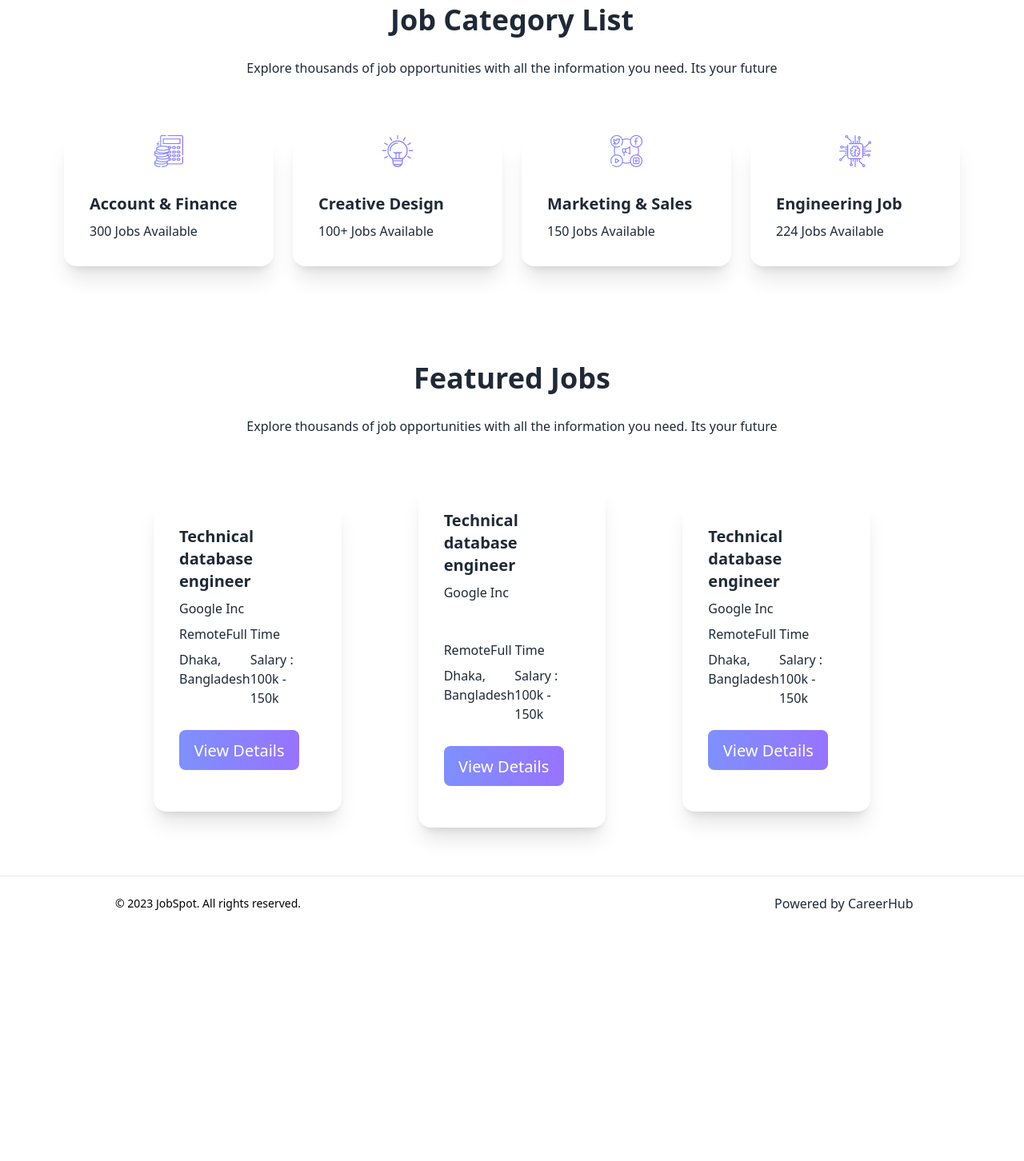
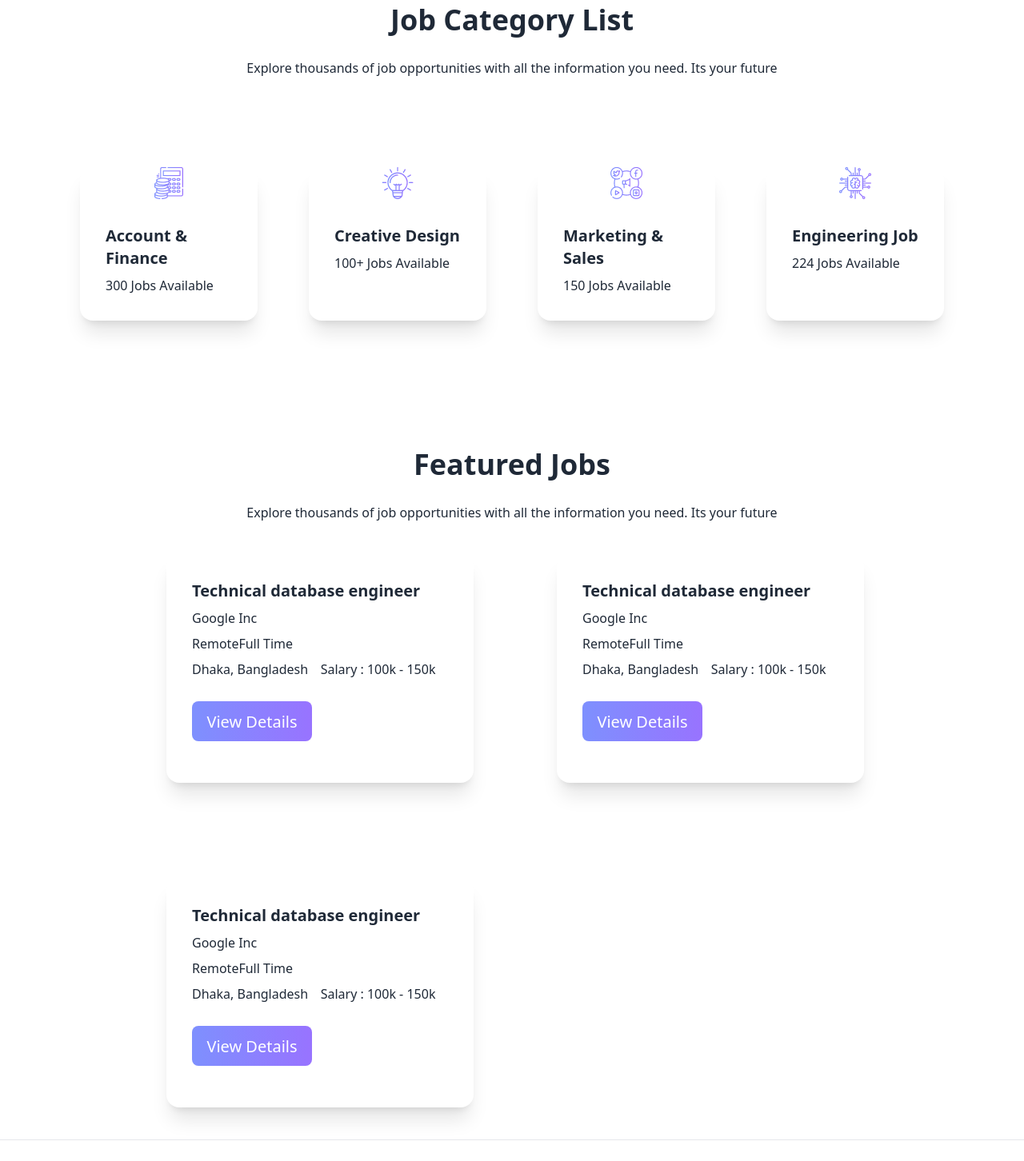
Before and after one commit to sajim-khan/career-hub, a React (Vite) app: page / in a window 1280 px wide. Shown: the part 540-1992 px from the top of the page at 80% size. Before the commit the page ends 1704 px from the top, so only its background shows below. Built offline with nearby package versions, Linux system fonts and the light colour scheme.

Commit message:
added card design when apply button clicked

```diff
--- a/public/category.json
+++ b/public/category.json
@@ -19,8 +19,8 @@
     },
     {
     "id": 4,
-    "imgUrl": "https://example.com/image4.jpg",
-    "title": "Marketing Specialist",
-    "totalJob": 20
+    "categoryLogo": "https://example.com/image4.jpg",
+    "categoryName": "Marketing Specialist",
+    "jobsAvailable": 20
     }
 ]
--- a/src/Components/AppliedJob/AppliedJob.jsx
+++ b/src/Components/AppliedJob/AppliedJob.jsx
@@ -1,13 +1,56 @@
-import React from 'react';
-import JobDetails from '../Job Details/JobDetails';
+import React from "react";
+import JobDetails from "../Job Details/JobDetails";
 
 const AppliedJob = () => {
-    return (
+  return (
+    <section>
       <div>
-        <h4>Applied Jobs</h4>
-        <JobDetails></JobDetails>
+        <h1 className="text-center font-semibold text-4xl bg-gray-200 py-10 ">
+          Applied Job
+        </h1>
       </div>
-    );
+      <div className="dropdown dropdown-right">
+        <label tabIndex={0} className="btn m-1">
+          Click
+        </label>
+        <ul
+          tabIndex={0}
+          className="dropdown-content menu p-2 shadow bg-base-100 rounded-box w-52"
+        >
+          <li>
+            <a>Item 1</a>
+          </li>
+          <li>
+            <a>Item 2</a>
+          </li>
+        </ul>
+      </div>
+      <div>
+        <div className="card card-side bg-base-100 mx-20 shadow-xl">
+          <figure className="p-5">
+            <img
+              src="/images/stock/photo-1635805737707-575885ab0820.jpg"
+              alt="Movie"
+            />
+          </figure>
+          <div className="card-body  justify-between">
+            <div>
+              <h2 className="card-title mb-3">Technical database engineer</h2>
+              <p className="mb-4">Google Inc</p>
+              <button className="me-5 button">Remote</button>
+              <button className="button">Full Time</button>
+              <div className=" my-5">
+                <p className="my-3">Dhaka, Bangladesh</p>
+                <p>Salary : 100k - 150k</p>
+              </div>
+            </div>
+            <div className="card-actions items-center lg:justify-end">
+              <button className="button">View Details</button>
+            </div>
+          </div>
+        </div>
+      </div>
+    </section>
+  );
 };
-
 export default AppliedJob;
--- a/src/Components/FeatureJob/FeatureJob.jsx
+++ b/src/Components/FeatureJob/FeatureJob.jsx
@@ -12,8 +12,8 @@ const FeatureJob = () => {
         need. Its your future
       </p>
 
-      <section className="col flex-cols-2 lg:flex  gap-24 lg:mx-48 py-10 my-5">
-        <div className="card w-96 bg-base-100 shadow-xl my-5">
+      <section className="grid lg:grid-cols-2 gap-20 lg:mx-48 my-5">
+        <div className="card w-96 bg-base-100 mx-4 shadow-xl my-5">
           <figure>
             <img src="" />
           </figure>
@@ -29,11 +29,14 @@ const FeatureJob = () => {
               <p>Salary : 100k - 150k</p>
             </div>
             <div className="card-actions justify-start my-5">
-              <button className="button">View Details</button>
+              <Link to="/details">
+                <button className="button">View Details</button>
+              </Link>
             </div>
           </div>
         </div>
-        <div className="card w-96 bg-base-100 shadow-xl">
+
+        <div className="card w-96 bg-base-100 mx-4 shadow-xl my-5">
           <figure>
             <img src="" />
           </figure>
@@ -49,11 +52,14 @@ const FeatureJob = () => {
               <p>Salary : 100k - 150k</p>
             </div>
             <div className="card-actions justify-start my-5">
-              <button className="button">View Details</button>
+              <Link to="/details">
+                <button className="button">View Details</button>
+              </Link>
             </div>
           </div>
         </div>
-        <div className="card w-96 bg-base-100 shadow-xl my-5">
+
+        <div className="card w-96 bg-base-100 mx-4 shadow-xl my-5">
           <figure>
             <img src="" />
           </figure>
@@ -69,9 +75,9 @@ const FeatureJob = () => {
               <p>Salary : 100k - 150k</p>
             </div>
             <div className="card-actions justify-start my-5">
-              <Link to='/details'><button className="button">
-                View Details
-              </button></Link>
+              <Link to="/details">
+                <button className="button">View Details</button>
+              </Link>
             </div>
           </div>
         </div>
--- a/src/Components/Footer.jsx
+++ b/src/Components/Footer.jsx
@@ -4,11 +4,11 @@ const Footer = () => {
   return (
     <footer>
       <hr />
-      <div className="flex  items-center text-gray-800">
-        <div className="py-6 ps-36 pe-52 text-sm text-center text-black">
+      <div className="flex lg:px-36 justify-between items-center text-gray-800">
+        <div className="py-6  pe-52 text-sm text-center text-black">
           © 2023 JobSpot. All rights reserved.
         </div>
-        <div className="ps-96 divide-y ">Powered by CareerHub</div>
+        <div>Powered by CareerHub</div>
       </div>
     </footer>
   );
--- a/src/Components/Job Details/JobDetails.jsx
+++ b/src/Components/Job Details/JobDetails.jsx
@@ -6,7 +6,7 @@ const JobDetails = () => {
       <h1 className="text-center font-semibold text-4xl bg-gray-200 py-10 ">
         Job Details
       </h1>
-      <div className="flex mx-32 gap-8 my-20">
+      <div className="flex mx-4 lg:mx-32  gap-8 my-20">
         <div>
           <p className="pb-5">
             <span className="text-1xl font-bold">Job Description: </span>A UI/UX
@@ -25,12 +25,29 @@ const JobDetails = () => {
         </div>
 
         <div>
-          <div className="card w-96 bg-base-100 shadow-xl">
-            <div className="card-body items-center text-center">
-              <h2 className="card-title">Shoes!</h2>
-              <p>If a dog chews shoes whose shoes does he choose?</p>
+          <div className="card w-96 bg-gray-200 mx-4 shadow-xl">
+            <div className="card-body text-start">
+              <h2 className="card-title">Job Details</h2>
+              <p>
+                <span className="font-bold">Salary : </span> 100k{" "}
+              </p>
+              <p>
+                <span className="font-bold">Job Title : </span> Product Designer
+              </p>
+              <h2 className="card-title py-3">Contact Information</h2>
+              <p>
+                <span className="font-bold">Phone : </span> 89437824687
+              </p>
+              <p>
+                <span className="font-bold">Email : </span>
+                info@gmail.com
+              </p>
+              <p>
+                <span className="font-bold">Address : </span>
+                Dhaka, Bangladesh
+              </p>
               <div className="card-actions">
-                <button className="button">Apply Now</button>
+                <button className="button mt-5">Apply Now</button>
               </div>
             </div>
           </div>
--- a/src/Components/JobCategory/JobCategory.jsx
+++ b/src/Components/JobCategory/JobCategory.jsx
@@ -14,8 +14,8 @@ const JobCategory = (props) => {
         Explore thousands of job opportunities with all the information you
         need. Its your future
       </p>
-      <section className="lg:flex gap-6 lg:mx-20 py-10 my-5">
-        <div className="card w-96 bg-base-100 shadow-xl">
+      <section className="lg:flex  lg:grid-cols-4 gap-6 lg:mx-20 py-10 my-5">
+        <div className="card w-96 bg-base-100 mx-5 my-10 shadow-xl">
           <figure>
             <img src={Accounts} />
           </figure>
@@ -24,7 +24,7 @@ const JobCategory = (props) => {
             <p>300 Jobs Available</p>
           </div>
         </div>
-        <div className="card w-96 bg-base-100 shadow-xl">
+        <div className="card w-96 bg-base-100 mx-5 my-10 shadow-xl">
           <figure>
             <img src={Design} />
           </figure>
@@ -33,7 +33,7 @@ const JobCategory = (props) => {
             <p>100+ Jobs Available</p>
           </div>
         </div>
-        <div className="card w-96 bg-base-100 shadow-xl">
+        <div className="card w-96 bg-base-100 mx-5 my-10 shadow-xl">
           <figure>
             <img src={Marketing} />
           </figure>
@@ -42,7 +42,7 @@ const JobCategory = (props) => {
             <p>150 Jobs Available </p>
           </div>
         </div>
-        <div className="card w-96 bg-base-100 shadow-xl">
+        <div className="card w-96 bg-base-100 mx-5 my-10 shadow-xl">
           <figure>
             <img className="ms-0" src={Chip} />
           </figure>
```
Also changed, not shown: public/featuredjob.json (+7 -7 lines), src/main.jsx (+4 -4 lines), src/Components/Header/Header.jsx (line endings or trailing spaces).
